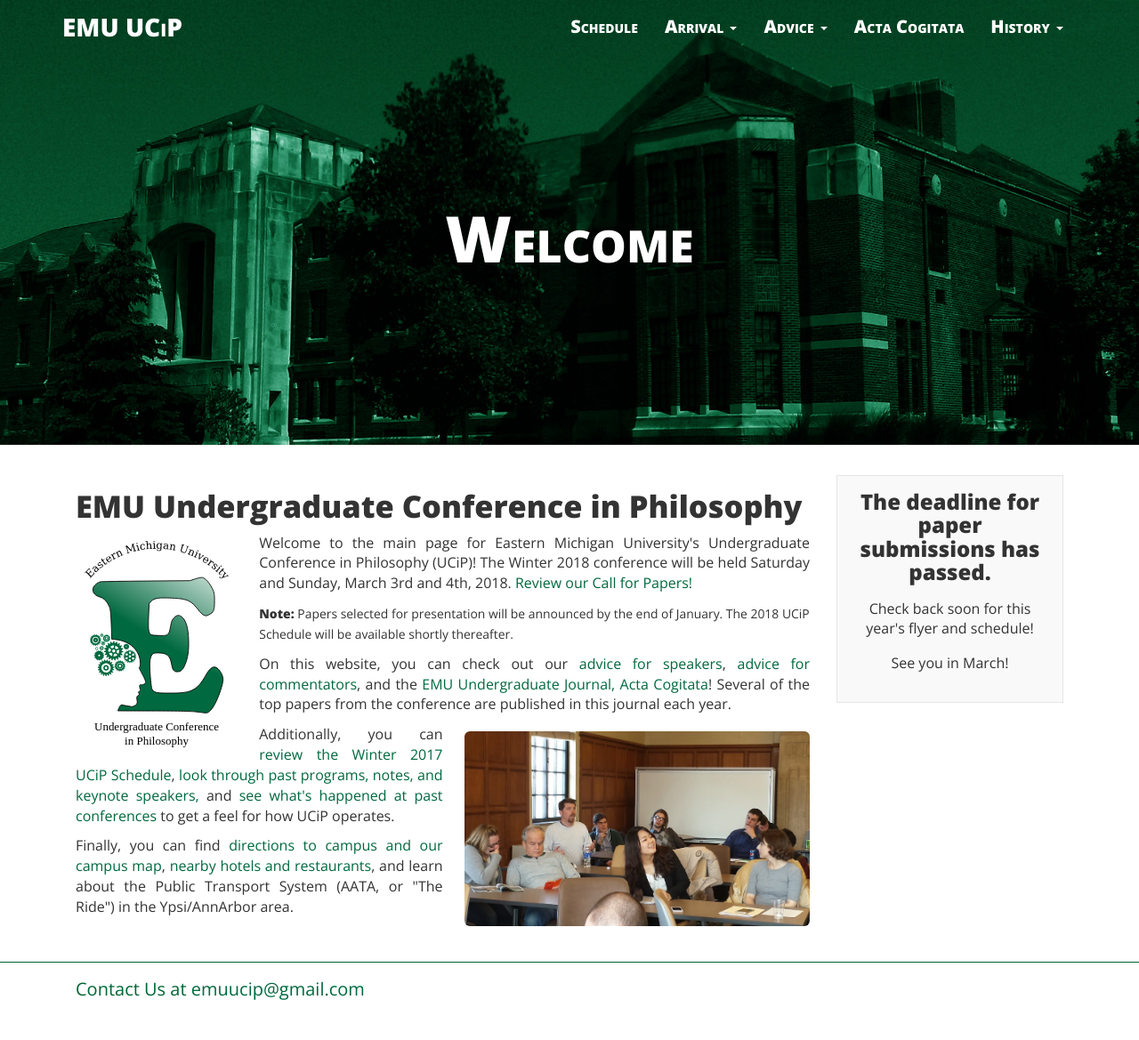
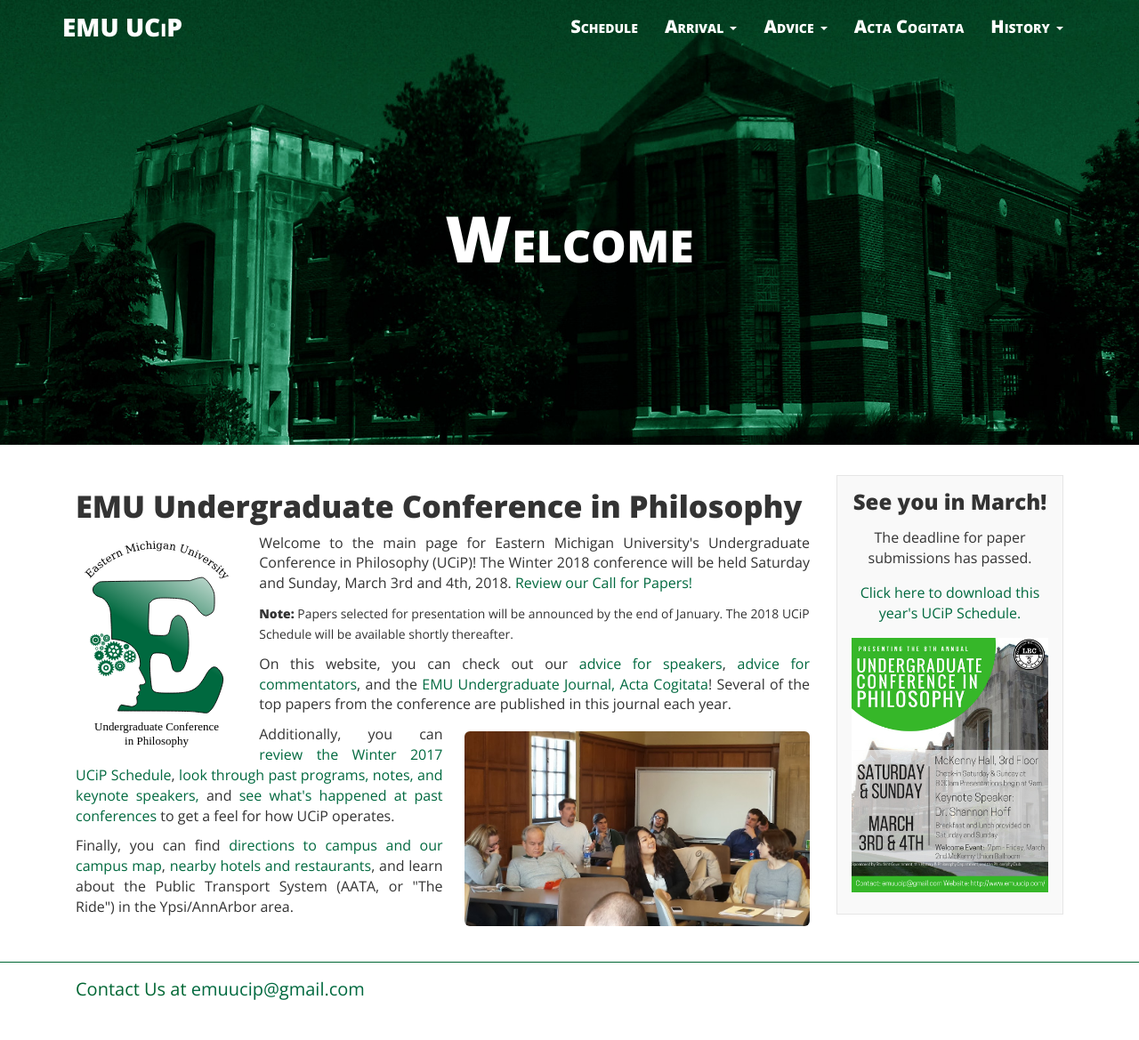
Before and after one commit to ucip/ucip.github.io, a Jekyll site: the page built from index.html, in a window 1280 px wide. Shown: the whole page at 89% size. Built offline with Jekyll 4.4.1, drawn with Linux system fonts in a browser that asks for light colours; nearby versions of some CDN libraries.

Commit message:
Adding flyers for 2018 conference

```diff
--- a/_includes/box.html
+++ b/_includes/box.html
@@ -26,17 +26,17 @@
     <p class="text-center announcement-text">See you in March!</p>
   </div>
 </div>
+-->
 
-<!-- FLYER MESSAGE
+<!-- FLYER MESSAGE -->
 <div class="col-sm-3 col-xs-12 hidden-print">
   <div class="post-list-box announcement">
-    <h3 class="text-center post-list-header">See you in [MONTH]!</h3>
+    <h3 class="text-center post-list-header">See you in March!</h3>
     <p class="text-center announcement-text">The deadline for paper submissions has passed.</p>
-    <p class="text-center announcement-text"><a href="{{ site.baseurl }}/docs/[THIS YEAR'S FLYER].pdf">Click here to download this year's UCiP Schedule.</a></p>
-    <a href="{{ site.baseurl }}/docs/[THIS YEAR'S FLYER].pdf"><img class="img-responsive" src="{{ site.baseurl }}/img/[THIS YEAR'S FLYER THUMBNAIL].png" ></a>
+    <p class="text-center announcement-text"><a href="{{ site.baseurl }}/docs/ucip-flyer.pdf">Click here to download this year's UCiP Schedule.</a></p>
+    <a href="{{ site.baseurl }}/docs/ucip-flyer.pdf"><img class="img-responsive" src="{{ site.baseurl }}/img/ucip-flyer-img.jpg" ></a>
   </div>
 </div>
--->
 
 <!-- SCHEDULE MESSAGE
 <div class="col-sm-3 col-xs-12 hidden-print">
```
Also changed, not shown: other parts of _includes/box.html (+1 -1 lines).
